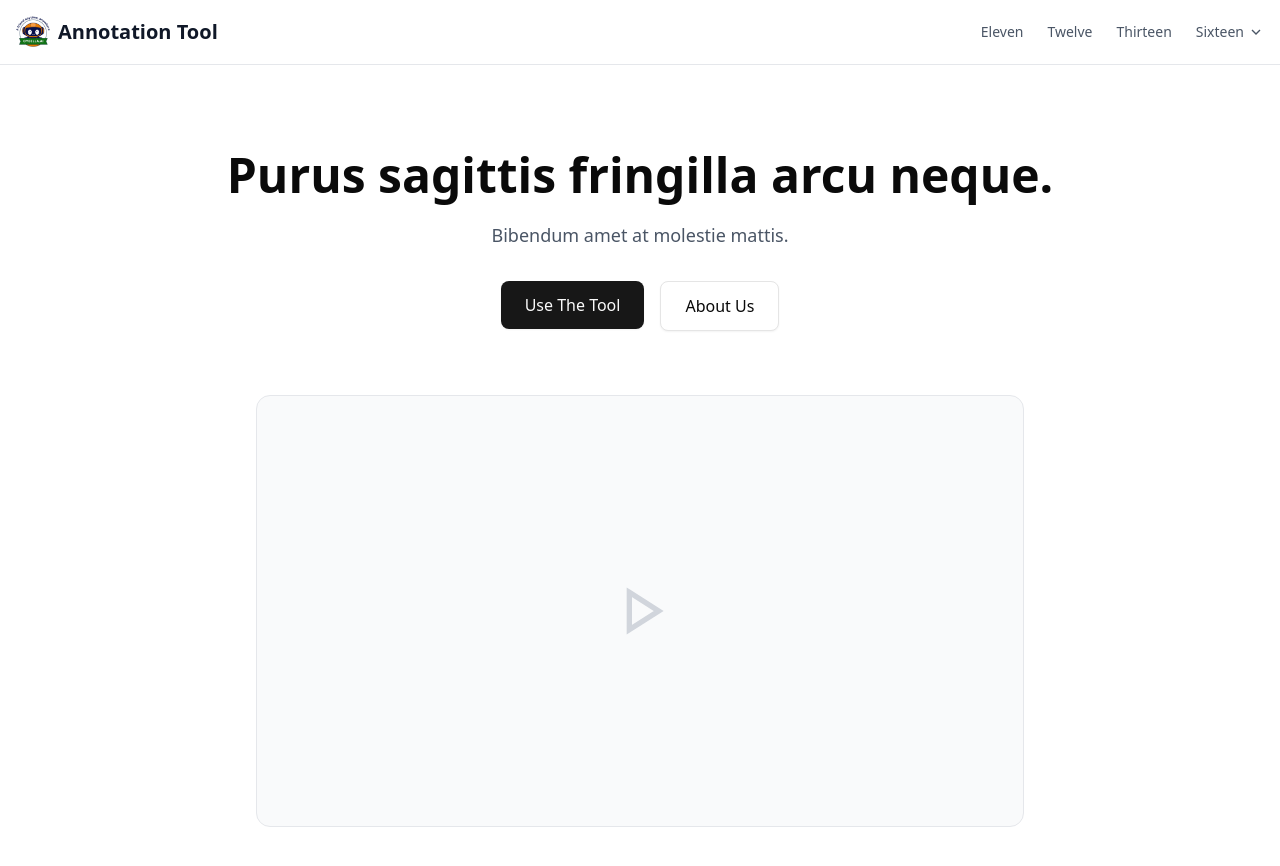
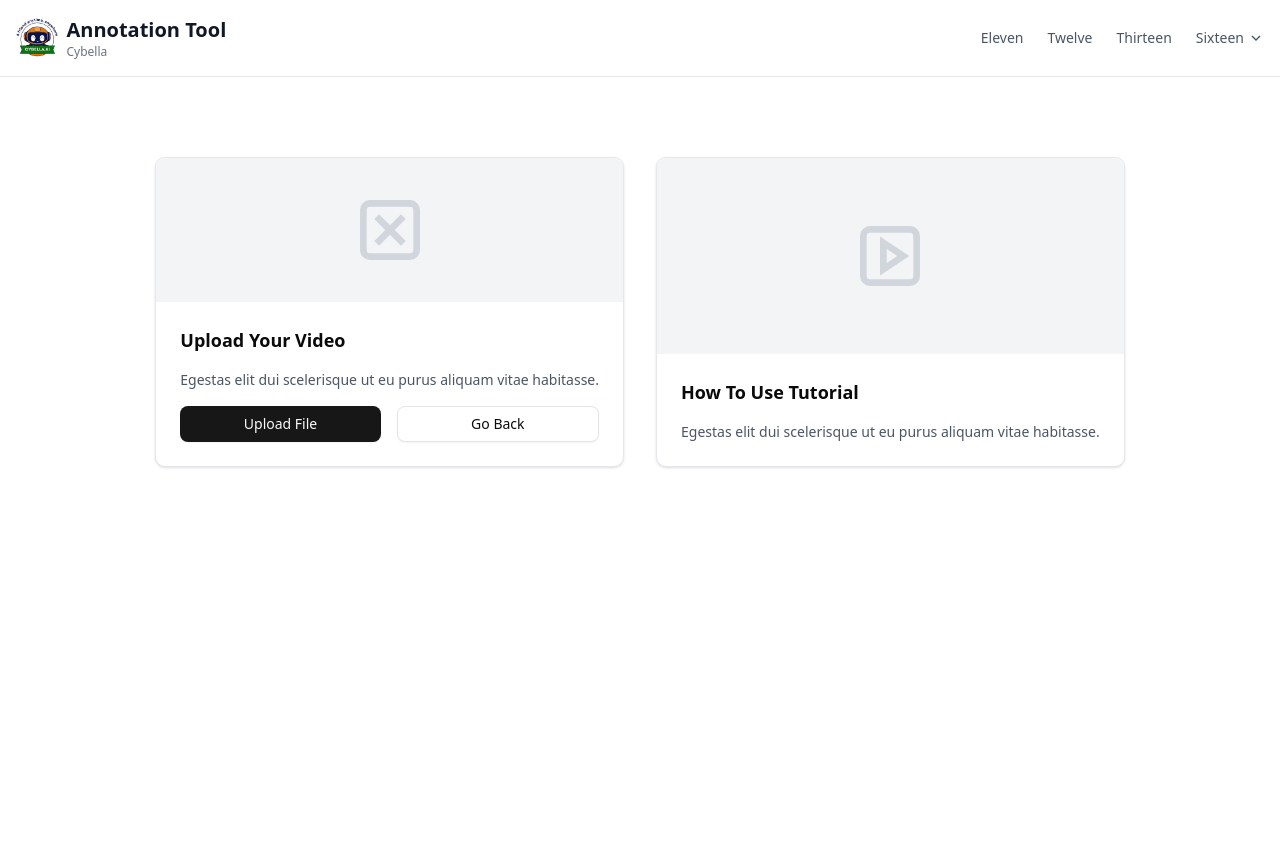
Before and after one commit to ValK-98/3821ICT-annotation-tool, a React (Vite) app: page / in a window 1280 px wide. Both pictures are taken after a click on the button "Use The Tool". Shown: the top 866 px of the page. After the commit the page ends 813 px from the top, so only its background shows below. Built offline with nearby package versions, Linux system fonts and the light colour scheme.

Commit message:
Upload page done, changes to navbar

```diff
--- a/src/App.jsx
+++ b/src/App.jsx
@@ -1,4 +1,4 @@
-import React from "react";
+import React, { useState } from "react";
 import { Button } from "@/components/ui/button";
 import {
   DropdownMenu,
@@ -6,36 +6,42 @@ import {
   DropdownMenuContent,
   DropdownMenuItem,
 } from "@/components/ui/dropdown-menu";
+
 import logo from "./assets/thumbnail_image.jpg";
 
-function Navbar() {
-  return (
+export default function App() {
+  const [page, setPage] = useState("home");
+
+  const Navbar = () => (
     <header className="w-full border-b border-gray-200">
       <div className="mx-auto flex max-w-screen-xl items-center justify-between p-4">
-        {/* Left: Logo */}
-        <a
-          href="#"
-          className="text-xl font-semibold text-gray-900 flex items-center gap-2"
+        <button
+          className="flex items-center gap-2 focus:outline-none cursor-pointer"
+          onClick={() => setPage("home")}
         >
-          <img src={logo} alt="Logo" className="h-8 w-auto" />
-          Annotation Tool
-        </a>
+          <img src={logo} alt="Logo" className="h-10 w-auto" />
+          <div className="flex flex-col items-start leading-tight">
+            <span className="text-xl font-semibold text-gray-900">
+              Annotation Tool
+            </span>
+            <span className="text-xs text-gray-500">Cybella</span>
+          </div>
+        </button>
 
-        {/* Right: Links */}
+        {/* Nav links */}
         <nav className="flex items-center gap-6 text-sm font-medium text-gray-600">
-          <a href="#eleven" className="hover:text-gray-900">
+          <a href="#eleven" className="hover:text-gray-900 cursor-pointer">
             Eleven
           </a>
-          <a href="#twelve" className="hover:text-gray-900">
+          <a href="#twelve" className="hover:text-gray-900 cursor-pointer">
             Twelve
           </a>
-          <a href="#thirteen" className="hover:text-gray-900">
+          <a href="#thirteen" className="hover:text-gray-900 cursor-pointer">
             Thirteen
           </a>
-
           <DropdownMenu>
             <DropdownMenuTrigger asChild>
-              <button className="flex items-center gap-1 hover:text-gray-900">
+              <button className="flex items-center gap-1 hover:text-gray-900 cursor-pointer">
                 Sixteen
                 <svg
                   width="16"
@@ -59,29 +65,31 @@ function Navbar() {
       </div>
     </header>
   );
-}
 
-function Hero() {
-  return (
-    <section className="mx-auto max-w-screen-xl flex flex-col items-center py-20 px-4 text-center">
+  // Landing (home) page
+  const LandingPage = () => (
+    <section className="mx-auto max-w-screen-xl flex flex-col items-center py-20 px-4 text-center min-h-[calc(100vh-64px)]">
       <h1 className="text-4xl font-bold leading-tight md:text-5xl">
         Purus sagittis fringilla arcu neque.
       </h1>
-      <p className="mt-4 text-base text-gray-600 md:text-lg">
+      <p className="mt-4 text-base text-gray-600 md:text-2xl">
         Bibendum amet at molestie mattis.
       </p>
-
       <div className="mt-8 flex flex-wrap gap-4 justify-center">
-        <Button className="px-6 py-6 text-base font-medium">
+        <Button
+          className="px-6 py-6 text-base font-medium cursor-pointer"
+          onClick={() => setPage("tool")}
+        >
           Use The Tool
         </Button>
-        <Button variant="outline" className="px-6 py-6 text-base font-medium">
+        <Button
+          variant="outline"
+          className="px-6 py-6 text-base font-medium cursor-pointer"
+        >
           About Us
         </Button>
       </div>
-
-      {/* Illustration placeholder */}
-      <div className="mt-16 w-full max-w-3xl aspect-video rounded-xl border border-gray-200 bg-gray-50 flex items-center justify-center">
+      <div className="mt-16 w-full max-w-2xl aspect-video rounded-xl border border-gray-200 bg-gray-50 flex items-center justify-center">
         <svg
           width="64"
           height="64"
@@ -96,15 +104,77 @@ function Hero() {
       </div>
     </section>
   );
-}
 
-export default function App() {
+  // Tool page with upload and tutorial cards
+  const ToolPage = () => (
+    <section className="mx-auto max-w-screen-xl flex flex-col items-center py-20 px-4 min-h-[calc(100vh-64px)]">
+      <div className="grid gap-8 w-full md:grid-cols-2">
+        {/* Upload card */}
+        <div className="border border-gray-200 rounded-lg shadow-sm bg-white flex flex-col">
+          <div className="flex-1 flex items-center justify-center bg-gray-100 rounded-t-lg p-8">
+            <svg
+              width="80"
+              height="80"
+              fill="none"
+              stroke="currentColor"
+              strokeWidth="2"
+              viewBox="0 0 24 24"
+              className="text-gray-300"
+            >
+              <rect x="4" y="4" width="16" height="16" rx="2" strokeWidth="2" />
+              <line x1="8" y1="8" x2="16" y2="16" />
+              <line x1="16" y1="8" x2="8" y2="16" />
+            </svg>
+          </div>
+          <div className="p-6 space-y-4">
+            <h2 className="text-lg font-semibold">Upload Your Video</h2>
+            <p className="text-sm text-gray-600">
+              Egestas elit dui scelerisque ut eu purus aliquam vitae habitasse.
+            </p>
+            <div className="flex flex-col md:flex-row gap-4">
+              <Button className="flex-1 cursor-pointer">Upload File</Button>
+              <Button
+                variant="outline"
+                className="flex-1 cursor-pointer"
+                onClick={() => setPage("home")}
+              >
+                Go Back
+              </Button>
+            </div>
+          </div>
+        </div>
+
+        {/* Tutorial card */}
+        <div className="border border-gray-200 rounded-lg shadow-sm bg-white flex flex-col">
+          <div className="flex-1 flex items-center justify-center bg-gray-100 rounded-t-lg p-8">
+            <svg
+              width="80"
+              height="80"
+              fill="none"
+              stroke="currentColor"
+              strokeWidth="2"
+              viewBox="0 0 24 24"
+              className="text-gray-300"
+            >
+              <rect x="4" y="4" width="16" height="16" rx="2" strokeWidth="2" />
+              <polygon points="10,8 16,12 10,16" />
+            </svg>
+          </div>
+          <div className="p-6 space-y-4">
+            <h2 className="text-lg font-semibold">How To Use Tutorial</h2>
+            <p className="text-sm text-gray-600">
+              Egestas elit dui scelerisque ut eu purus aliquam vitae habitasse.
+            </p>
+          </div>
+        </div>
+      </div>
+    </section>
+  );
+
   return (
-    <div className="min-h-screen flex flex-col">
+    <div className="min-h-screen flex flex-col bg-background">
       <Navbar />
-      <main className="flex-grow">
-        <Hero />
-      </main>
+      {page === "home" ? <LandingPage /> : <ToolPage />}
     </div>
   );
 }
```
